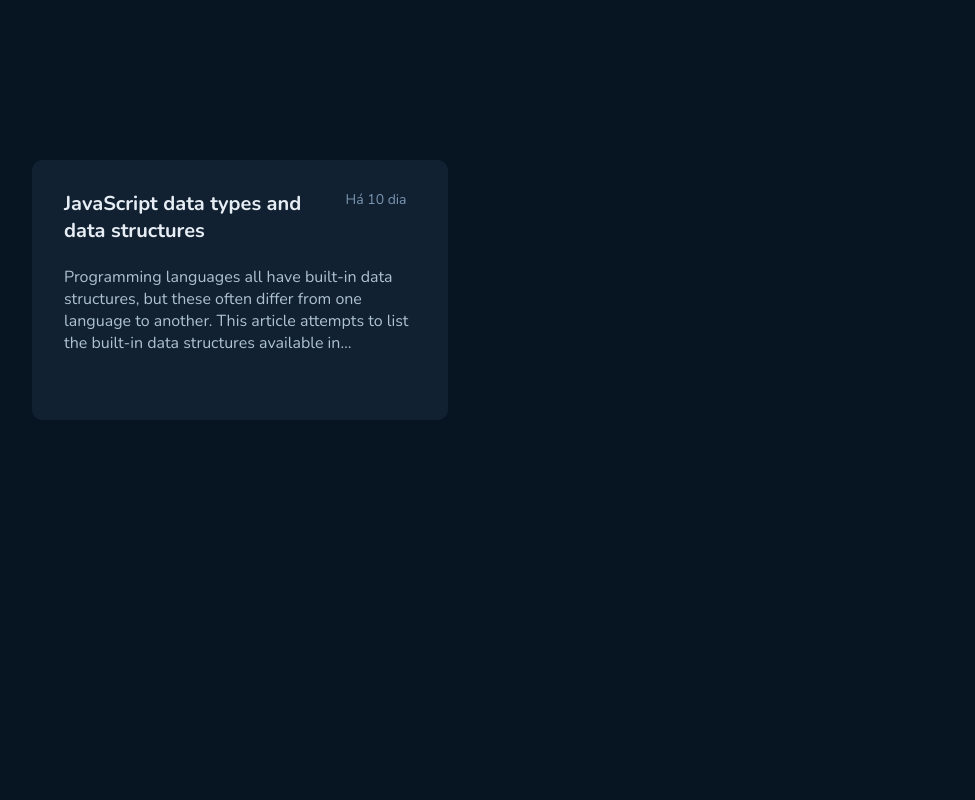
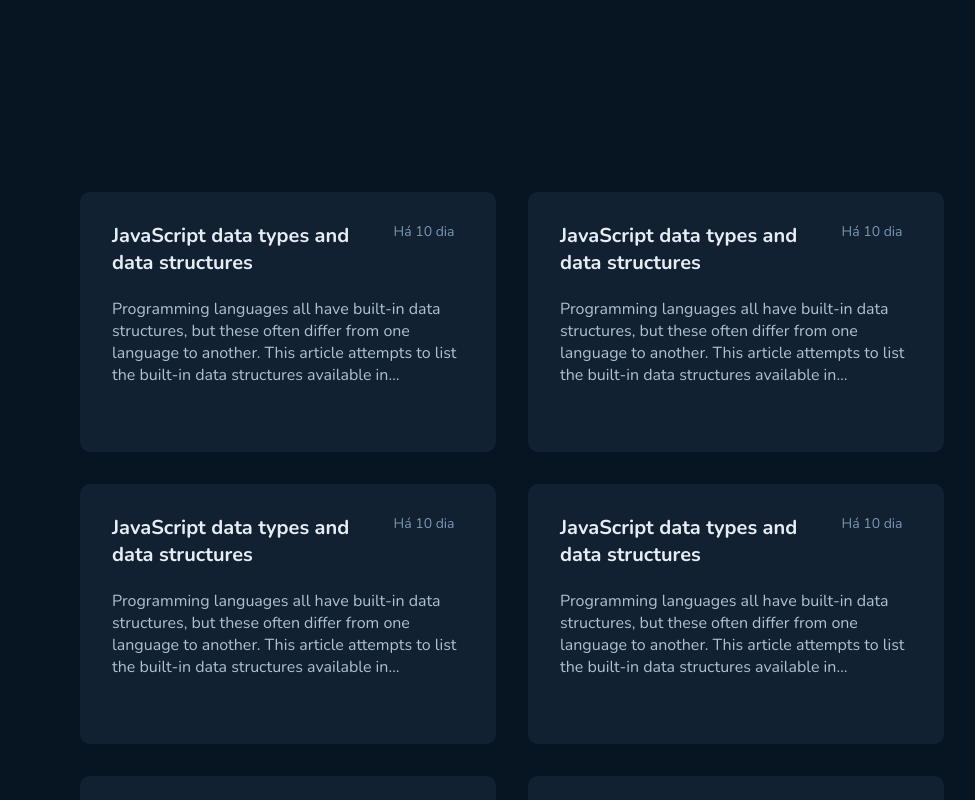
Before and after one commit to DouglasO-R/github-blog, a React (Vite) app: page / in a window 1280 px wide. Shown: the top 800 px of the page, without its empty margins (128-1103 px from the left). Built offline with nearby package versions, Linux system fonts and the light colour scheme.

Commit message:
feat(UI/List):Create UI for list all cards

```diff
--- a/src/App.tsx
+++ b/src/App.tsx
@@ -1,5 +1,5 @@
 import { ThemeProvider } from "styled-components";
-import { Card } from "./components/Card";
+import { List } from "./components/List";
 import { GlobalStyle } from "./styles/global";
 import { defaultTheme } from "./styles/themes/defaultTheme";
 
@@ -10,7 +10,7 @@ function App() {
       <GlobalStyle />
 
       <div style={{ padding: "10rem" }}>
-        <Card />
+        <List />
       </div>
     </ThemeProvider>
   )
--- /dev/null
+++ b/src/components/List/index.tsx
@@ -0,0 +1,18 @@
+import { Card } from "../Card";
+import { ListContainer } from "./style";
+
+
+const users = Array(9).fill(0);
+
+const renderUsers = (item: any, index: number) => (
+    <Card key={index} />
+)
+
+export function List() {
+
+    return (
+        <ListContainer>
+            {users.map(renderUsers)}
+        </ListContainer>
+    )
+}
--- /dev/null
+++ b/src/components/List/style.ts
@@ -0,0 +1,14 @@
+import styled from "styled-components"
+
+
+export const ListContainer = styled.section`
+display: flex;
+flex-wrap: wrap;
+justify-content: center;
+
+gap: 2rem;
+padding: 2rem 0;
+max-width:90rem;
+margin: 0 auto;
+
+`
```
